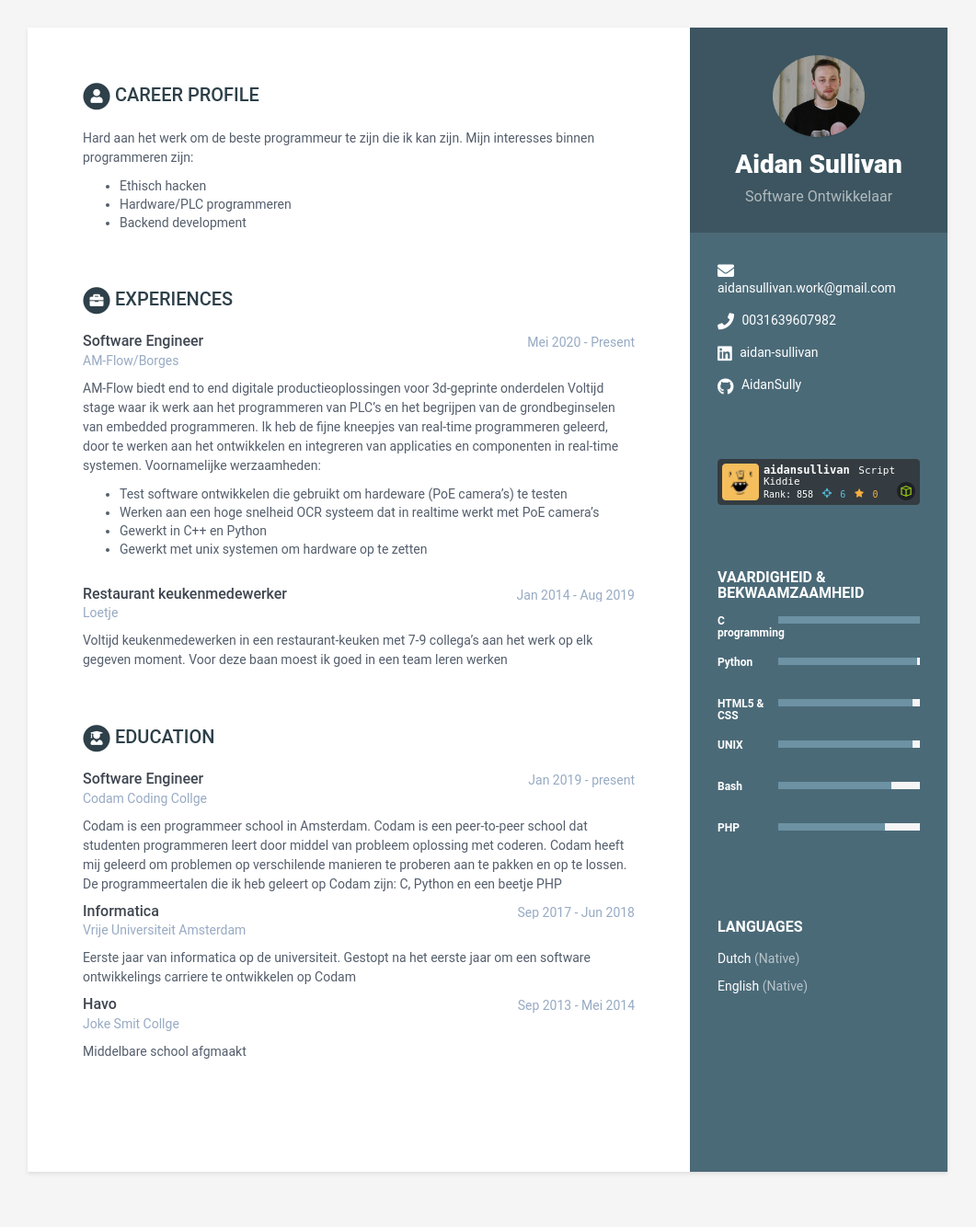
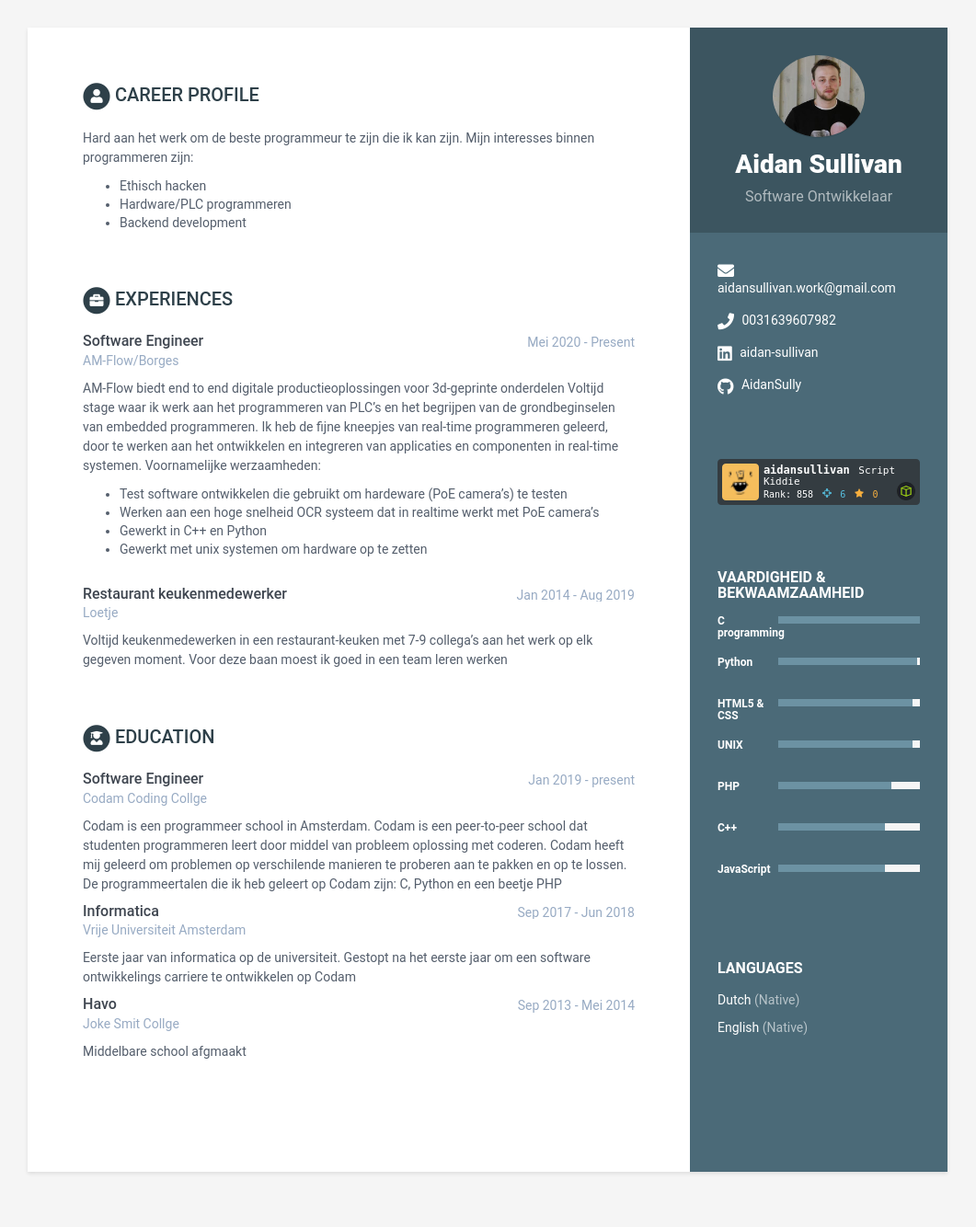
Before and after one commit to AidanSully/online-cv-nl, a Jekyll site: the page built from index.html, in a window 1280 px wide. Shown: the whole page at 92% size, without its empty margins (110-1171 px from the left). Built offline with Jekyll 4.4.1, drawn with Linux system fonts in a browser that asks for light colours.

Commit message:
added C++

```diff
--- a/_data/data.yml
+++ b/_data/data.yml
@@ -87,10 +87,13 @@ skills:
       - name: UNIX
         level: 95%
 
-      - name: Bash
+      - name: PHP
         level: 80%
 
-      - name: PHP
+      - name: C++
+        level: 75%
+
+      - name: JavaScript
         level: 75%
 
 # footer: >
```
